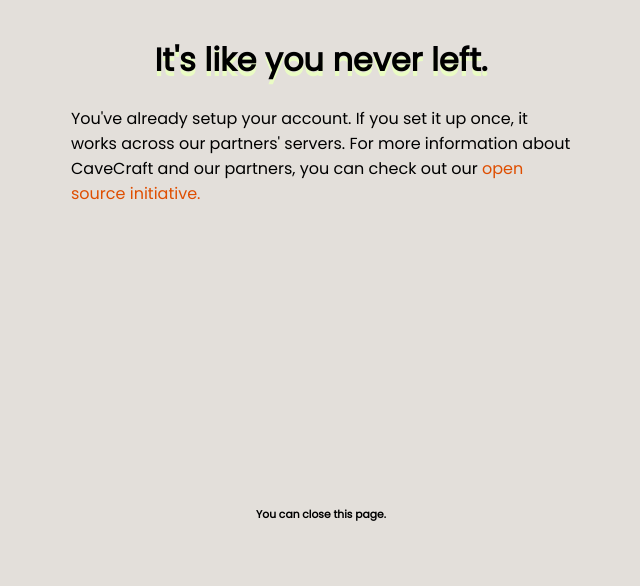
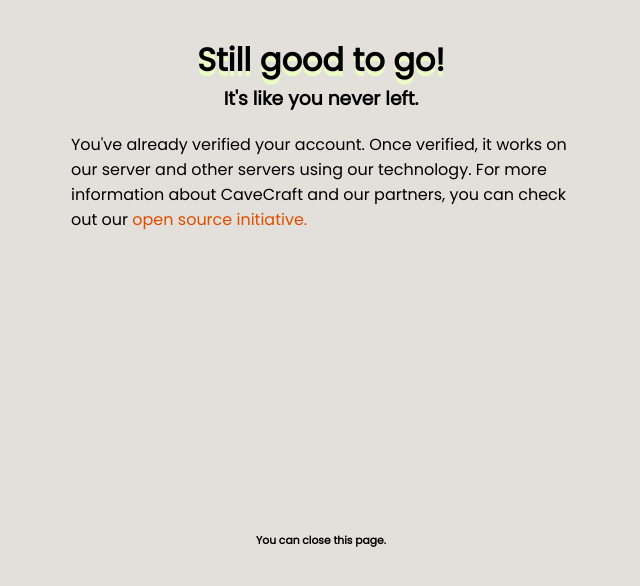
Before and after one commit to robog-two/msft-verification, a website: page static/success_once.html in a window 1280 px wide. Shown: the whole page, without its empty margins (319-959 px from the left). Drawn offline with Linux system fonts and the light colour scheme; a web font is replaced by a local one.

Commit message:
I'm really bad writing stuff at 2am. This should be the last change to clarify the different messaging

```diff
--- a/static/success_once.html
+++ b/static/success_once.html
@@ -23,11 +23,12 @@
   </head>
   <body style="margin: 0; font-family: 'Poppins', sans-serif" tabindex="-1">
     <div style="margin-left: auto; margin-right: auto; max-width: 500px">
-      <h1>It's like you never left.</h1>
+      <h1 style="margin-bottom: 0;">Still good to go!</h1>
+      <h3 style="margin-top: 0;">It's like you never left.</h3>
       <p>
-        You've already setup your account. If you set it up once, it works
-        across our partners' servers. For more information about CaveCraft
-        and our partners, you can check out our <a href="https://cavecraft.net/oss">open source initiative.</a>
+        You've already verified your account. Once verified, it works on
+        our server and other servers using our technology. For more information
+        about CaveCraft and our partners, you can check out our <a href="https://cavecraft.net/oss">open source initiative.</a>
       </p>
       <div class="spc"></div>
       <h6>You can close this page.</h6>
```
